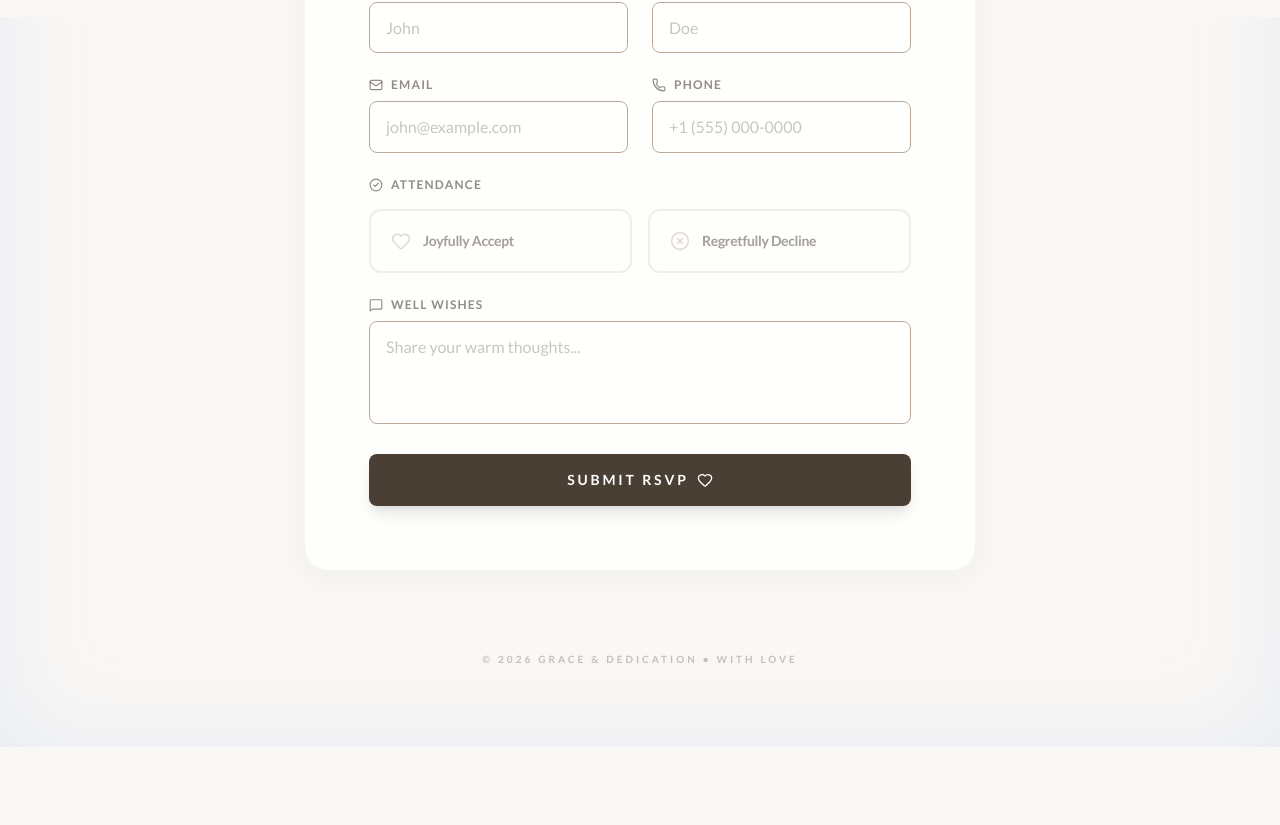
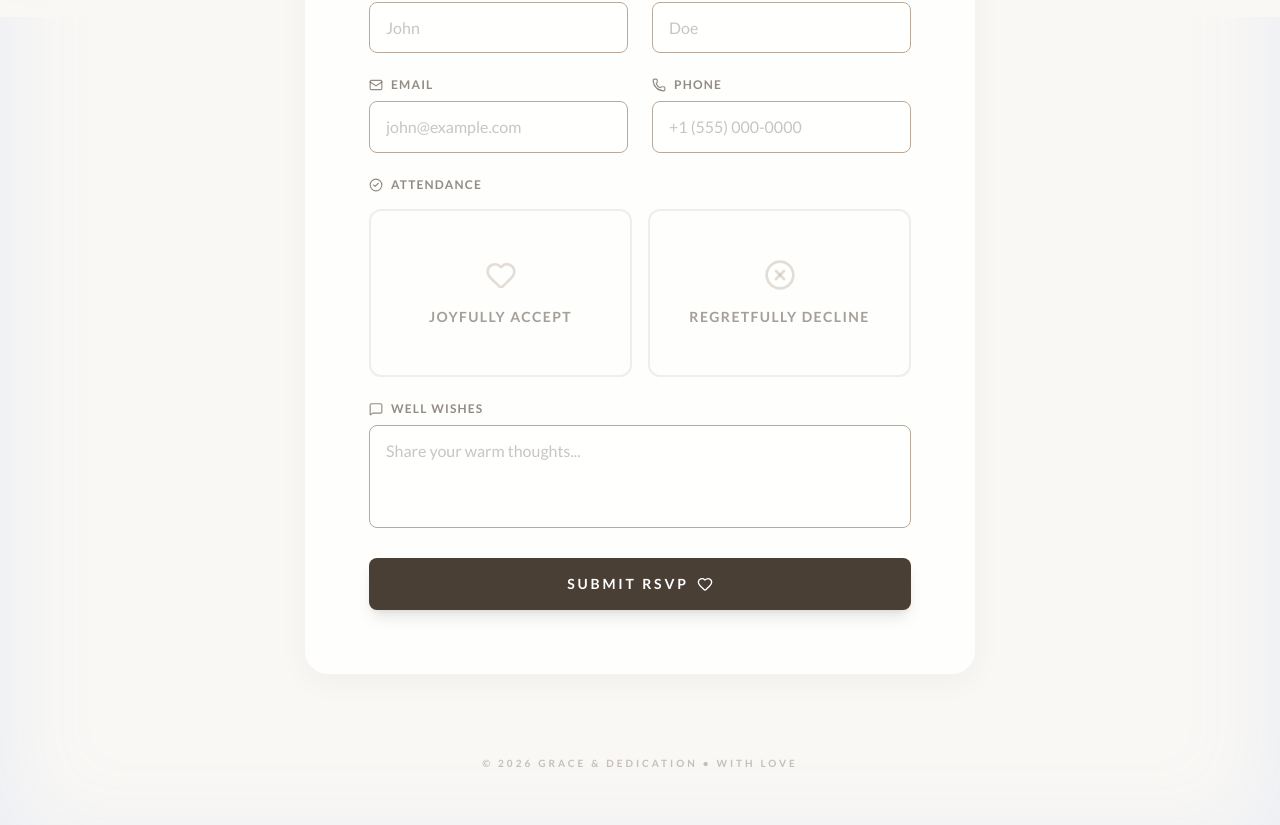
Before and after one commit to Alphadude/totpass, a React (Vite) app: page / in a window 1280 px wide. Shown: the part 783-1608 px from the top of the page. Before the commit the page ends 1530 px from the top, so only its background shows below. Built offline with nearby package versions, Linux system fonts and the light colour scheme.

Commit message:
Double height of Attendance cards and switch to vertical layout for better prominence

```diff
--- a/src/components/WaitlistForm.tsx
+++ b/src/components/WaitlistForm.tsx
@@ -110,7 +110,7 @@ export const WaitlistForm: React.FC<RSVPFormProps> = ({ onSuccess }) => {
           <CheckCircle2 className="w-3.5 h-3.5" /> Attendance
         </label>
         <div className="grid grid-cols-1 sm:grid-cols-2 gap-4">
-          <label className={`relative flex items-center gap-3 p-5 rounded-xl border-2 cursor-pointer transition-all duration-300 ${
+          <label className={`relative flex flex-col items-center justify-center gap-4 py-12 px-6 rounded-xl border-2 cursor-pointer transition-all duration-300 ${
             attendanceValue === 'Joyfully Accept'
               ? 'border-accent bg-accent/5'
               : 'border-muted/20 hover:border-accent/40'
@@ -121,13 +121,13 @@ export const WaitlistForm: React.FC<RSVPFormProps> = ({ onSuccess }) => {
               value="Joyfully Accept"
               className="sr-only"
             />
-            <Heart className={`w-5 h-5 transition-transform duration-500 ${attendanceValue === 'Joyfully Accept' ? 'text-accent fill-accent scale-110' : 'text-muted/40'}`} />
-            <span className={`text-sm font-bold tracking-tight ${attendanceValue === 'Joyfully Accept' ? 'text-secondary' : 'text-secondary/50'}`}>
+            <Heart className={`w-8 h-8 transition-all duration-500 ${attendanceValue === 'Joyfully Accept' ? 'text-accent fill-accent scale-125' : 'text-muted/40'}`} />
+            <span className={`text-sm font-bold tracking-[0.1em] uppercase ${attendanceValue === 'Joyfully Accept' ? 'text-secondary' : 'text-secondary/50'}`}>
               Joyfully Accept
             </span>
           </label>
 
-          <label className={`relative flex items-center gap-3 p-5 rounded-xl border-2 cursor-pointer transition-all duration-300 ${
+          <label className={`relative flex flex-col items-center justify-center gap-4 py-12 px-6 rounded-xl border-2 cursor-pointer transition-all duration-300 ${
             attendanceValue === 'Regretfully Decline'
               ? 'border-secondary bg-secondary/5'
               : 'border-muted/20 hover:border-secondary/30'
@@ -138,8 +138,8 @@ export const WaitlistForm: React.FC<RSVPFormProps> = ({ onSuccess }) => {
               value="Regretfully Decline"
               className="sr-only"
             />
-            <XCircle className={`w-5 h-5 transition-transform duration-500 ${attendanceValue === 'Regretfully Decline' ? 'text-secondary scale-110' : 'text-muted/40'}`} />
-            <span className={`text-sm font-bold tracking-tight ${attendanceValue === 'Regretfully Decline' ? 'text-secondary' : 'text-secondary/50'}`}>
+            <XCircle className={`w-8 h-8 transition-all duration-500 ${attendanceValue === 'Regretfully Decline' ? 'text-secondary scale-125' : 'text-muted/40'}`} />
+            <span className={`text-sm font-bold tracking-[0.1em] uppercase ${attendanceValue === 'Regretfully Decline' ? 'text-secondary' : 'text-secondary/50'}`}>
               Regretfully Decline
             </span>
           </label>
```
